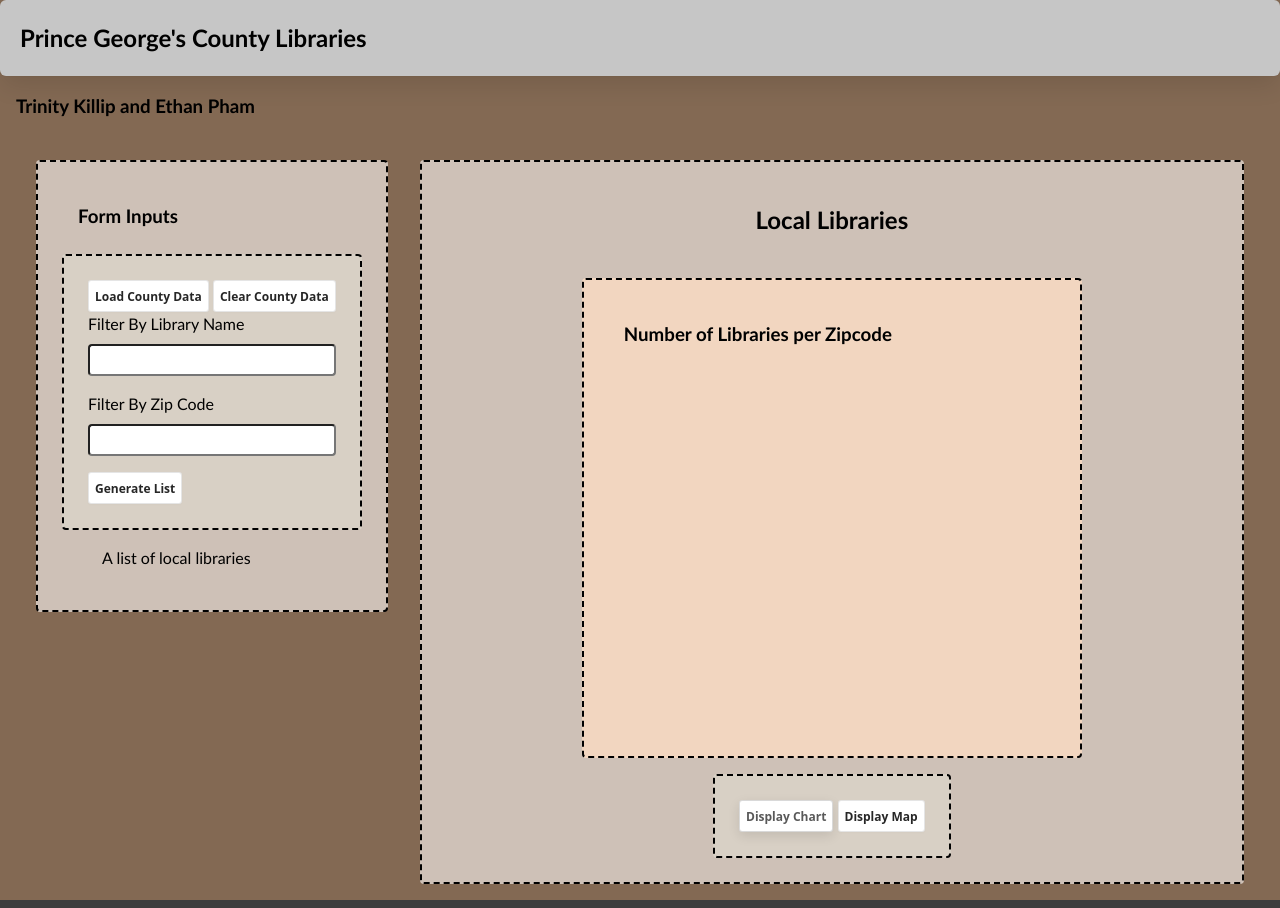
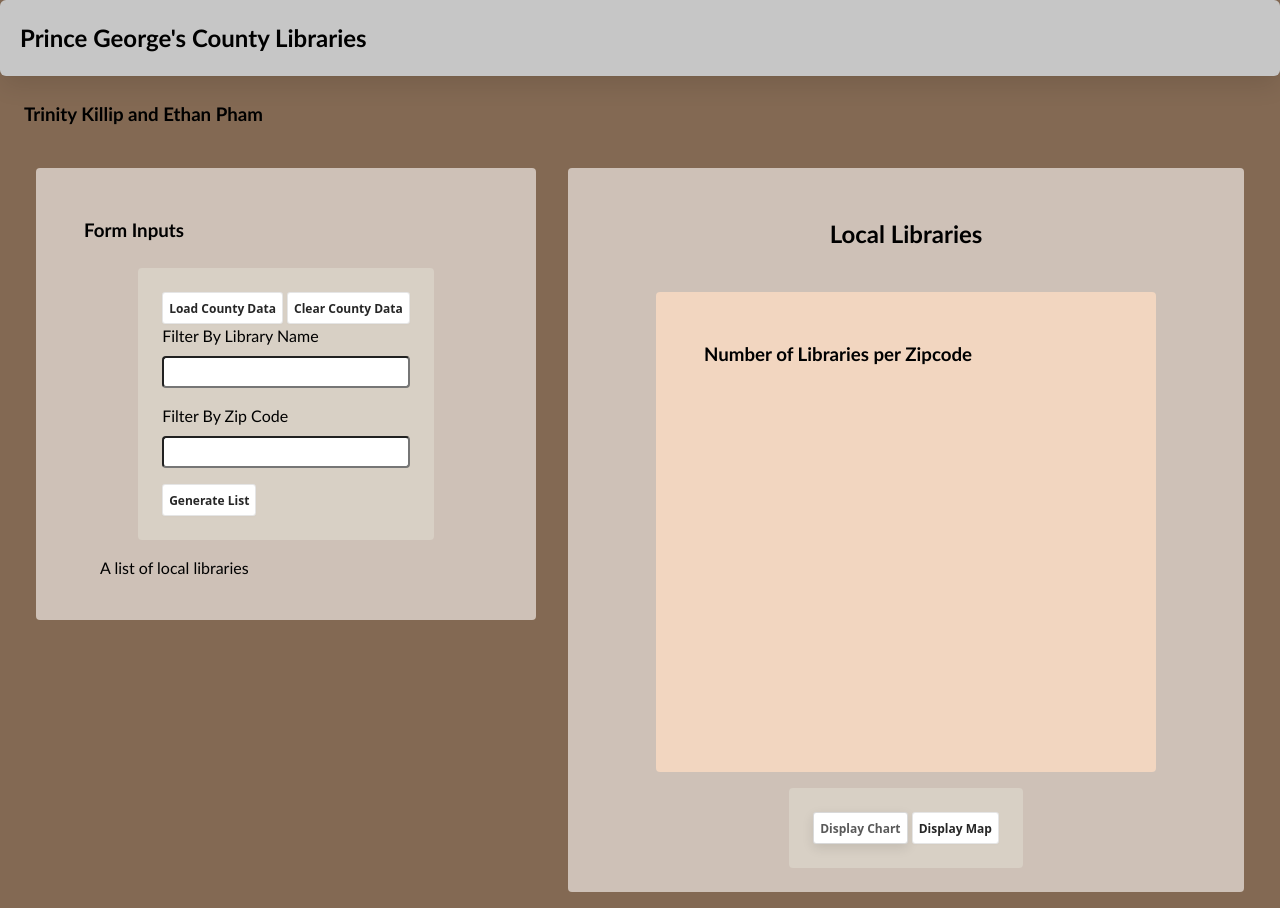
Before and after one commit to tkillip7/377-Project, a plain HTML site: page index.html in a window 1280 px wide. Both pictures are taken after a click on the button "Display Chart". Drawn offline with nearby package versions, Linux system fonts and the light colour scheme; no server answers.

Commit message:
aesthetics

```diff
--- a/style.css
+++ b/style.css
@@ -38,7 +38,7 @@
 
 h2, h3 {
   margin:0;
-  padding: 1rem;
+  padding: 1.5rem;
   padding-bottom:1.5rem;
 }
 
@@ -103,7 +103,7 @@
 
 .box {
   background-color: rgb(216, 208, 197);
-  border: 2px dashed;
+  border: 2px;
   border-radius: 4px;
 
   width: fit-content;
@@ -114,7 +114,7 @@
 
 .graph_box {
   background-color: rgba(239, 239, 239, 0.40);
-  border: 1px dashed;
+  border: 1px;
   border-radius: 4px;
 }
 
@@ -123,6 +123,7 @@
   flex: 0 1 auto;
   margin: 1rem;
   padding: 1.5rem;
+  width: 500px;
 }
 
 .right_section {
```
